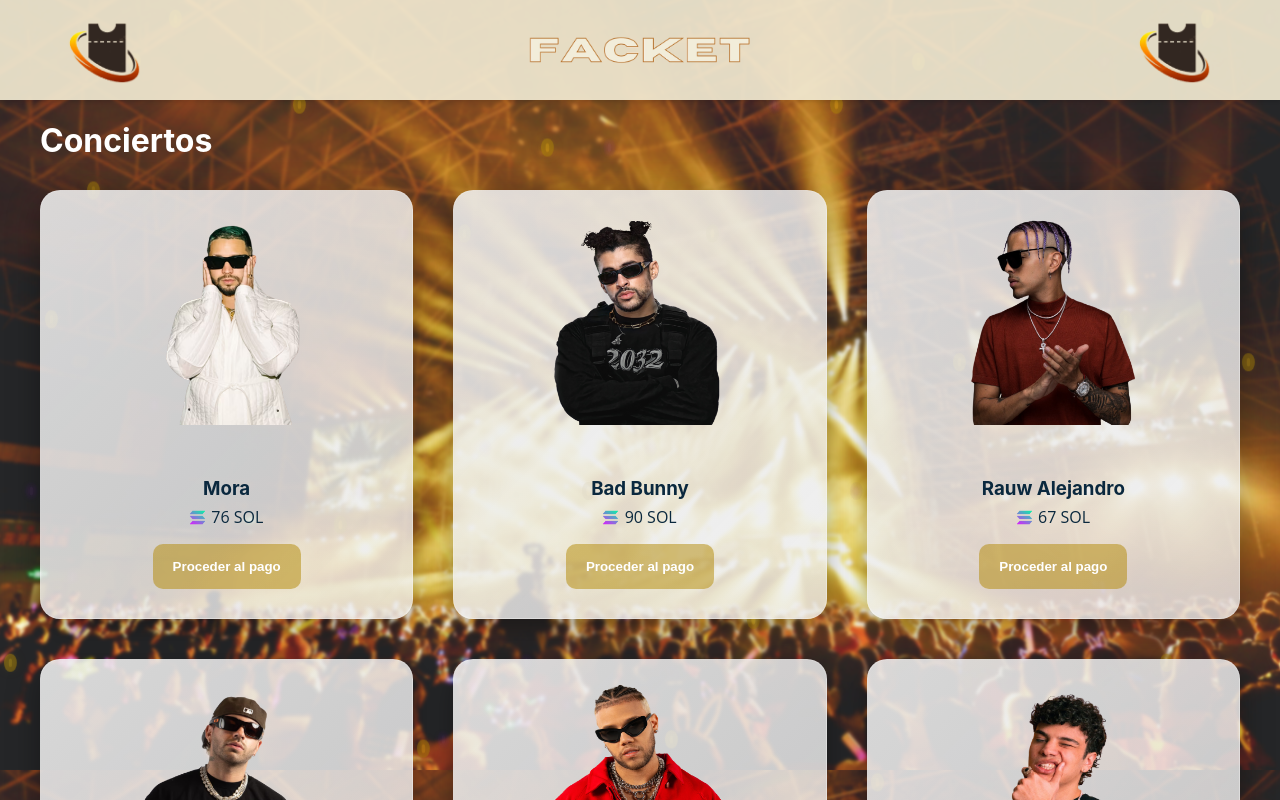
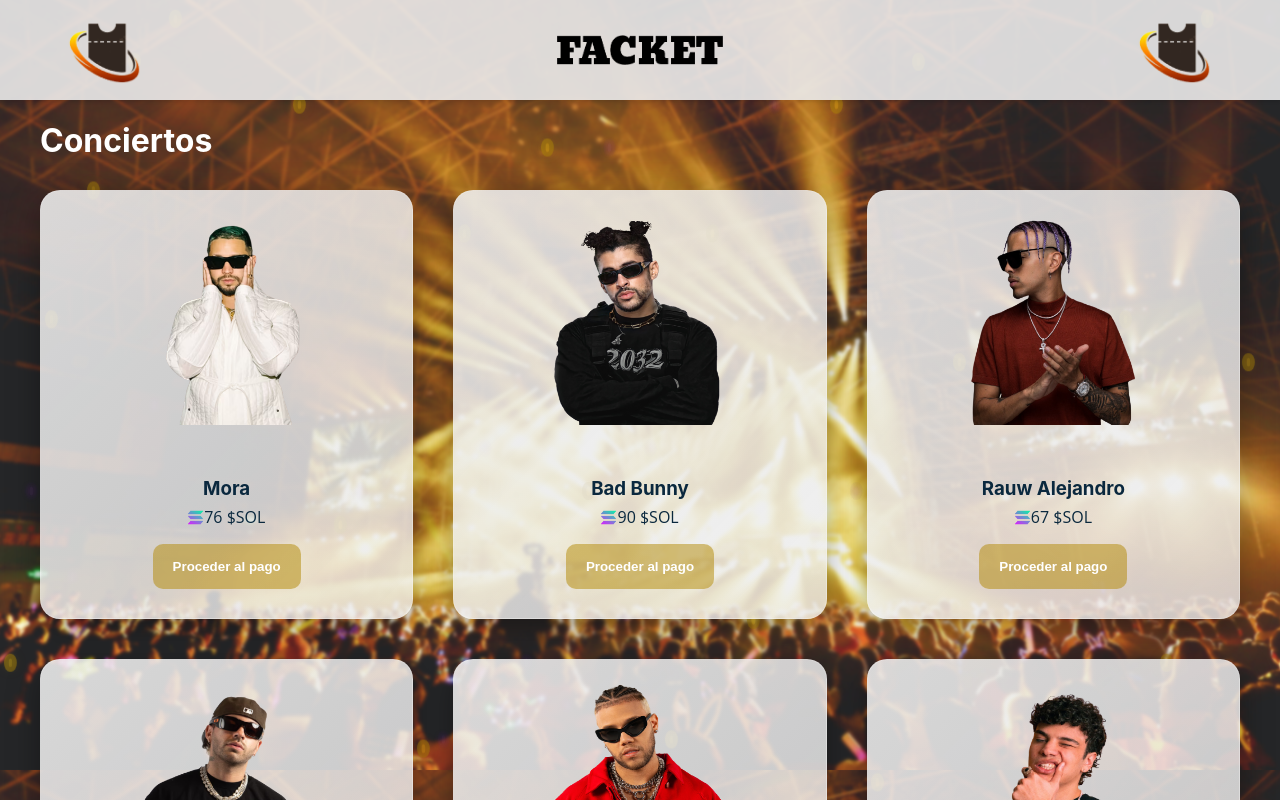
Before and after one commit to Alexme116/Facket, a React (Create React App) app: page / in a window 1280 px wide. Shown: the top 800 px of the page. Built offline with nearby package versions, Linux system fonts and the light colour scheme.

Commit message:
Front Home Terminado

```diff
--- a/src/components/Navbar.js
+++ b/src/components/Navbar.js
@@ -4,7 +4,7 @@
 const styles = {
     navbar: {
         display: 'flex',
-        backgroundColor: '#f1ead2eb',
+        backgroundColor: 'rgba(235,235,235,0.9)',
         alignItems: 'center',
         width: '100%',
         height: '100px',
@@ -14,7 +14,7 @@
         textAlign: 'center',
     },
     titleStyle: {
-        width: '18%',
+        width: '13%',
     },
 };
 
--- a/src/components/Producto.js
+++ b/src/components/Producto.js
@@ -37,7 +37,7 @@
         textAlign: 'center',
         alignItems: 'center',
         justifyContent: 'space-between',
-        padding: '0px 134px 0px 134px',
+        padding: '0px 132px 0px 132px',
         fontFamily: 'Open Sans',
     },
     imgSol: {
@@ -74,7 +74,7 @@
                     <h3 style={styles.sep}>{producto.name}</h3>
                     <div style={styles.priceCont}>
                         <img style={styles.imgSol} alt="Solana.png" src="/solanaLogo.png" />
-                        <p>{producto.sol} SOL</p>
+                        <p>{producto.sol} $SOL</p>
                     </div>
                     <div style={styles.boton}>
                         <Button>Proceder al pago</Button>
```
Also changed, not shown: public/tituloNav.png.
